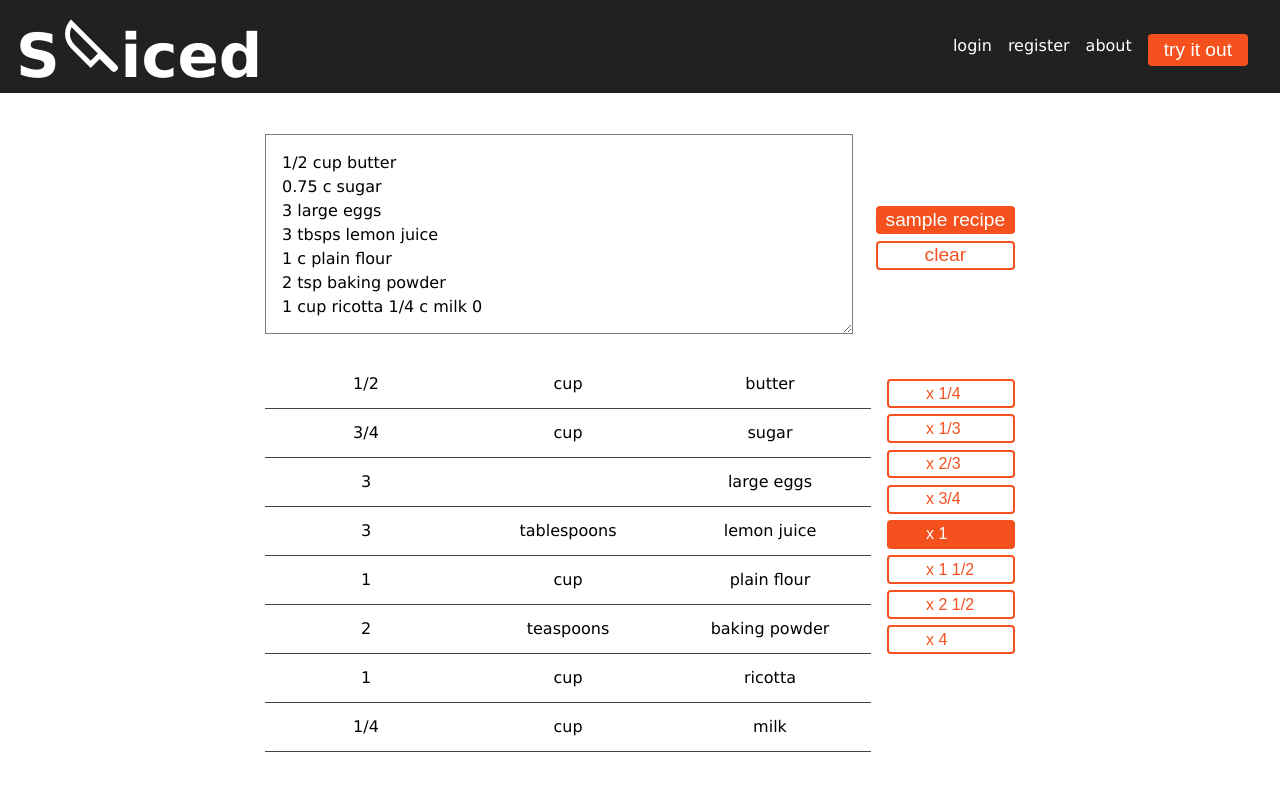
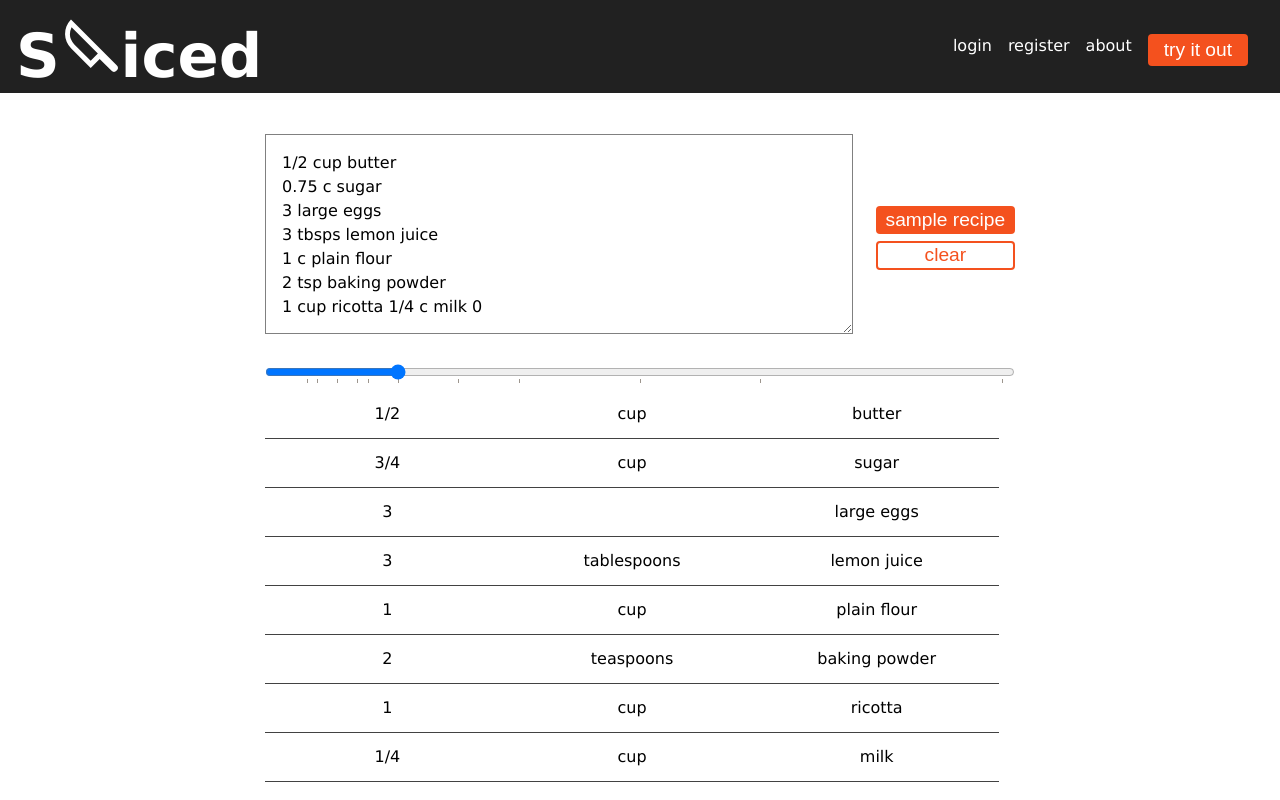
Before and after one commit to Rachanastasia/sliced, a Next.js app in the folder client/: page / in a window 1280 px wide. Both pictures are taken after a click on the button "sample recipe". Shown: the top 800 px of the page. Built offline with nearby package versions, Linux system fonts and the light colour scheme.

Commit message:
adds slider for constant and removes buttons

```diff
--- a/client/components/Slicer/ScaledIngredients.js
+++ b/client/components/Slicer/ScaledIngredients.js
@@ -14,11 +14,11 @@ export default function ScaledIngredients({ingredients}) {
   }, [ingredients])
 
   return (
-    <div className={styles.scaled_indgredients_with_button_wrapper}>
+    <div className={styles.scaled_indgredients_with_slider}>
+    <SelectScaleConstant constant={constant} setConstant={setConstant} />
       <ul className={styles.preview_ingredients_wrapper}>
         {ingredients.map((ingredient, index) => <ScaledIngredient key={index} ingredient={ingredient} constant={constant}/>)}
       </ul>
-      <SelectScaleConstant constant={constant} setConstant={setConstant} />
     </div>
   )
 }
@@ -36,20 +36,20 @@ function ScaledIngredient({ingredient, constant}){
   )
 }
 
+const SELECT_FROM = [ 0.25, 0.3333, 0.5, 0.666, 0.75, 1, 1.5, 2, 3, 4, 6]
 
 function SelectScaleConstant({constant, setConstant}){
-
+  console.log('THIS IS MY CONSTANT', constant)
+  const min = 0
+  const max = SELECT_FROM[SELECT_FROM.length - 1]
       return (
-          <div className={styles.select_amount_wrapper}>
-              {CONSTANT_OPTIONS.map(o => <ConstantOption option={o} key={o.label} constant={constant} setConstant={setConstant}/>)}
+          <div >
+            <form>
+              <input type='range' defaultValue={1} min={min} step={'any'} max={max} list="options" onChange={(e)=>setConstant(e.target.value)} />
+              <datalist id="options">
+                  {SELECT_FROM.map((item)=><option value={item} id={item} label={`${item}`}>{item}</option>)}
+              </datalist>
+              </form>
           </div>
       )
   }
-
-
-  function ConstantOption({option, constant, setConstant}){
-    const isSelected = option.constant == constant
-    const buttonStyle = isSelected ? styles.button : styles.button_inverted
-    return <Button buttonStyle={buttonStyle} textStyle={styles.constant_button_text} onClick={()=>setConstant(option.constant)} text={option.label} />
-
-  }
--- a/client/styles/Slicer.module.css
+++ b/client/styles/Slicer.module.css
@@ -126,8 +126,9 @@
     width: 50px;
 }
 
-.scaled_indgredients_with_button_wrapper {
+.scaled_indgredients_with_slider {
     display: flex;
+    flex-direction: column;
     margin: var(--spacer-3) 0 var(--spacer-4);
 }
 
--- a/client/styles/main.css
+++ b/client/styles/main.css
@@ -14,6 +14,8 @@ body{
     min-height: 100vh;
     height: 100vh;
     min-width: 300px;
+    width: 100vw;
+    overflow-x: hidden;
 }
 
 #App{
```
